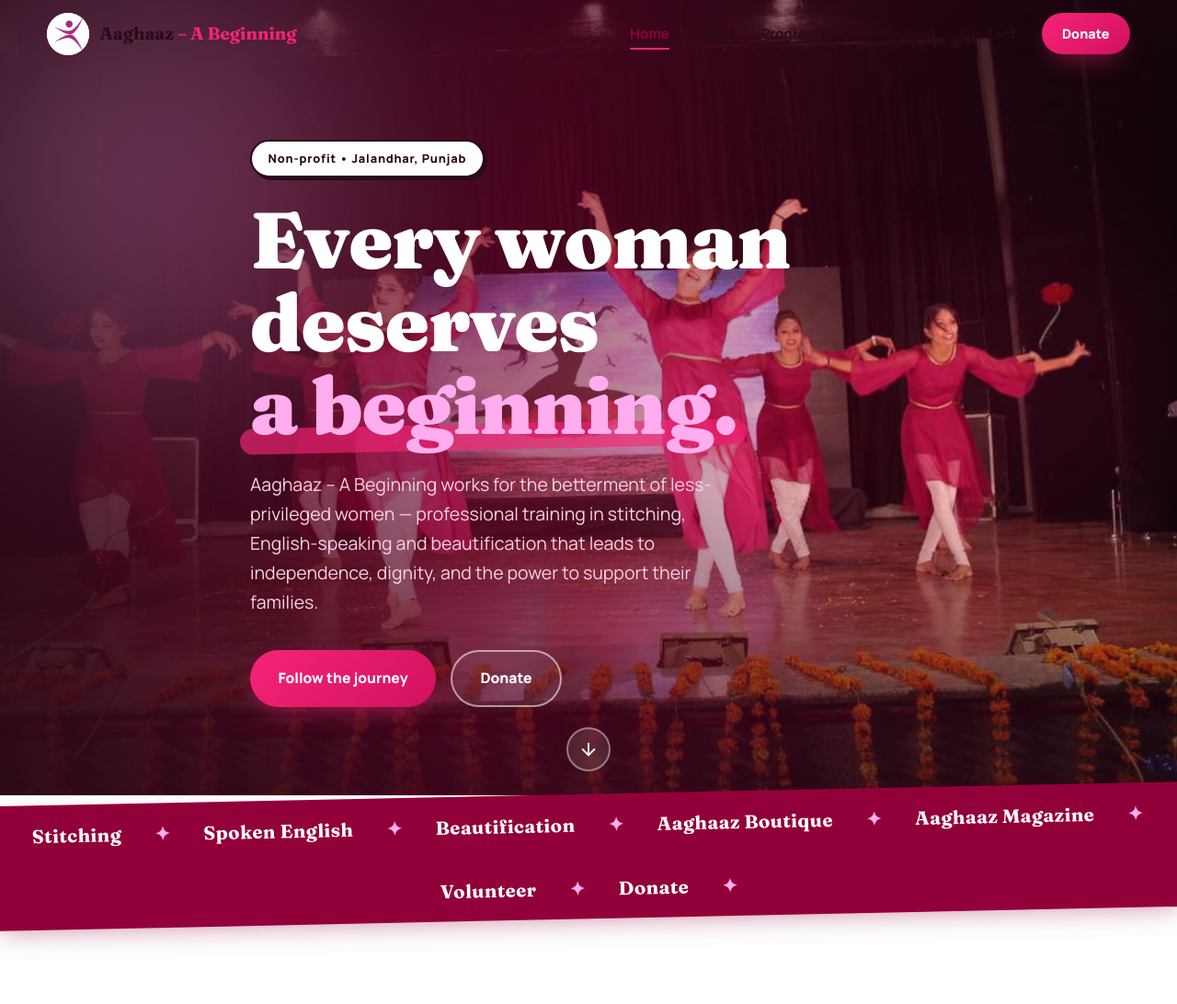
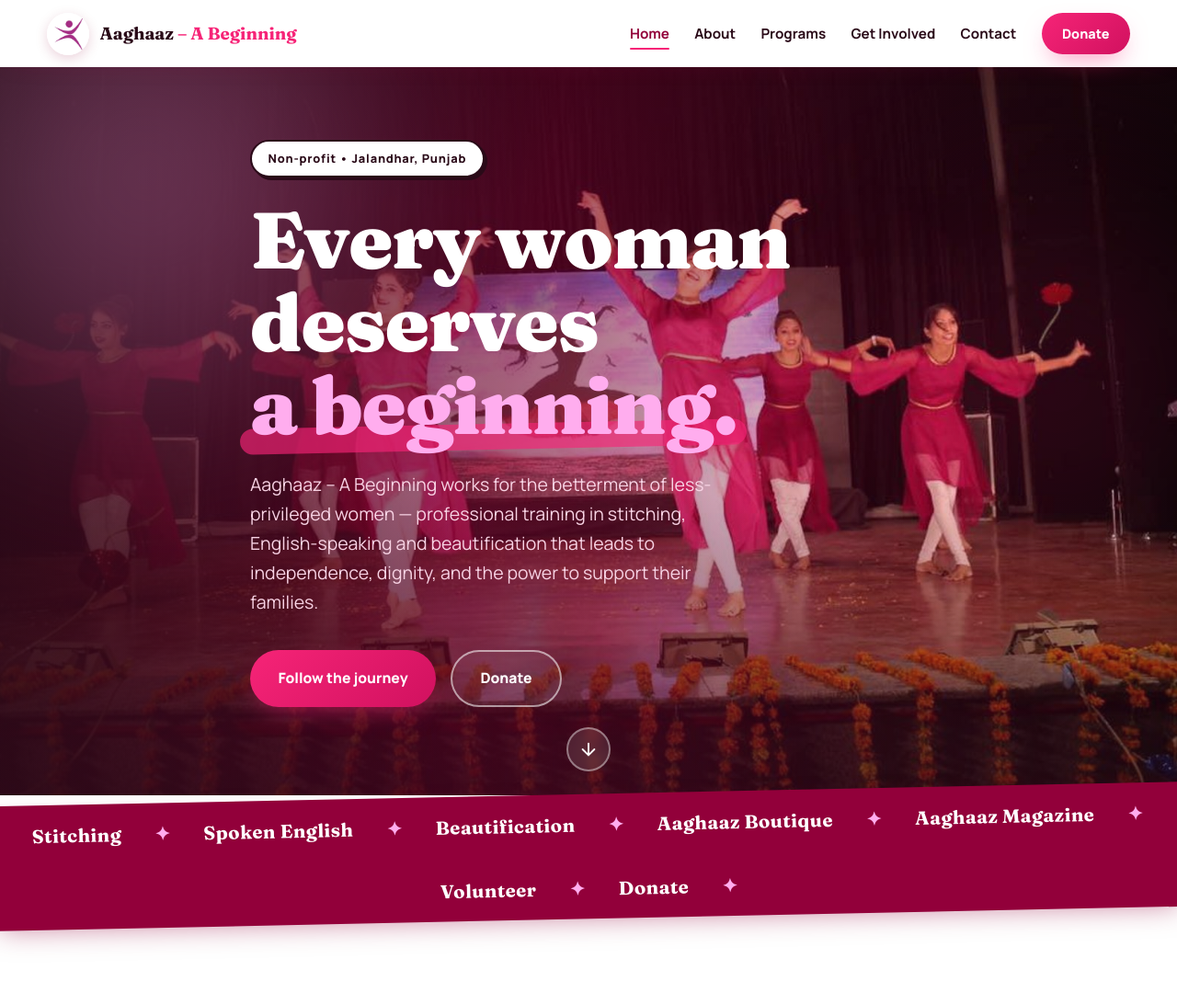
Before and after one commit to shinchan1907/aaghaaz-website, a website: page index.html in a window 1280 px wide. Shown: the top 1092 px of the page at 92% size. Drawn offline with Linux system fonts and the light colour scheme.

Commit message:
Persistent navbar background

```diff
--- a/css/styles.css
+++ b/css/styles.css
@@ -69,7 +69,7 @@ h3{font-size:1.35rem;}
 .sticker-3{position:absolute;left:1.2rem;bottom:-1.1rem;transform:rotate(-2deg);background:#fff;}
 .sticker-4{position:absolute;right:1.2rem;top:-1.1rem;transform:rotate(2deg);background:var(--maroon);color:#fff;border-color:var(--maroon);box-shadow:3px 3px 0 var(--pink);}
 
-.nav{position:fixed;top:0;left:0;right:0;z-index:100;}
+.nav{position:fixed;top:0;left:0;right:0;z-index:100;background:#fff;box-shadow:0 6px 24px -12px rgba(146,0,58,.25);}
 
 .nav-inner{display:flex;align-items:center;justify-content:space-between;padding:.85rem 0;gap:1rem;}
 .brand{display:flex;align-items:center;gap:.7rem;text-decoration:none;}
```
